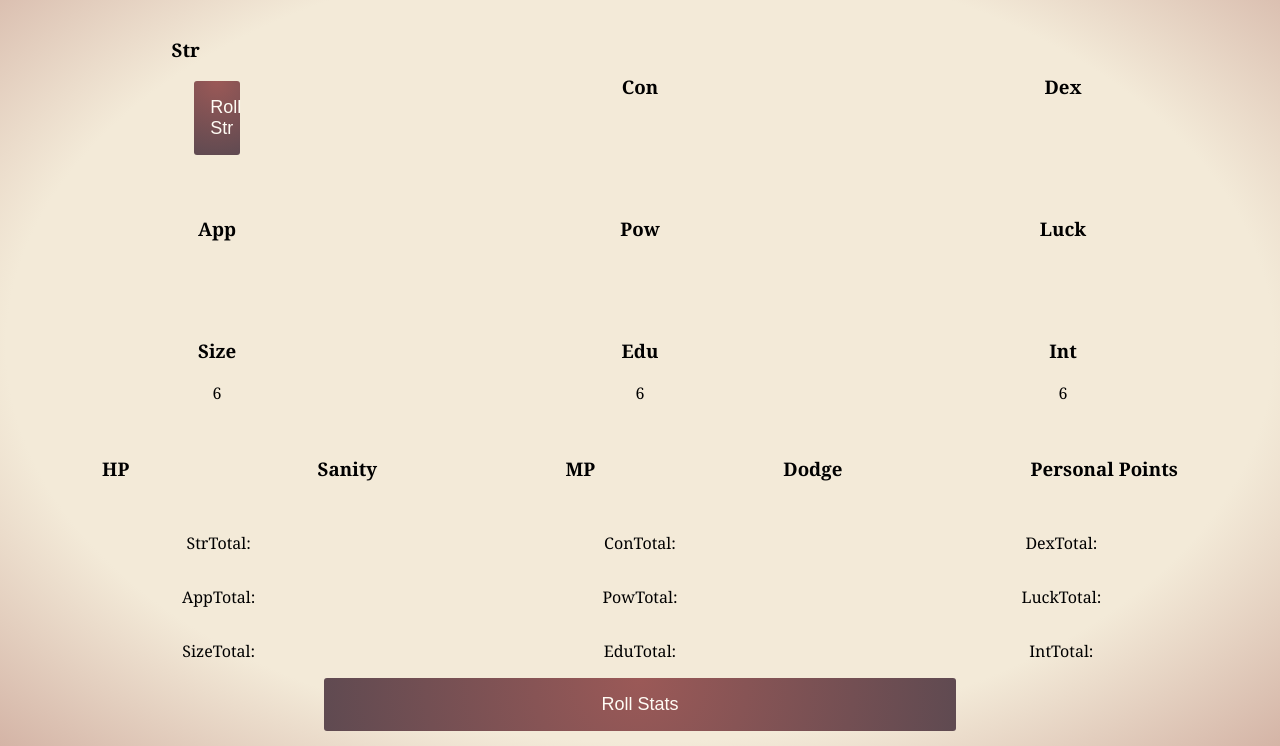
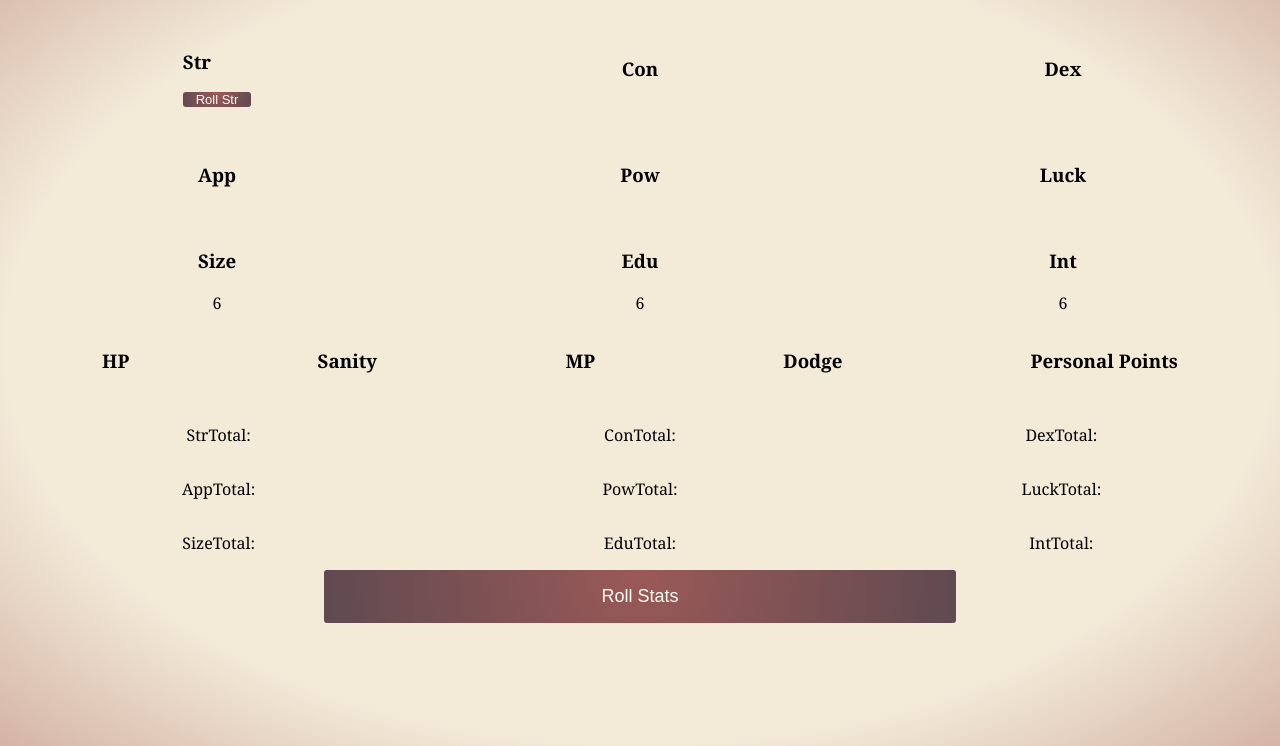
Before and after one commit to rjoska/Call-of-Cthulhu-TTRPG-Stat-Roller, a plain HTML site: page statRolling.html in a window 1280 px wide. Shown: the part 54-800 px from the top of the page. Drawn offline with Linux system fonts and the light colour scheme; a script that the page names is missing.

Commit message:
Fixed button css for indv stats

```diff
--- a/statStyle.css
+++ b/statStyle.css
@@ -20,6 +20,15 @@ button{
     border-radius: 3px;
     color:#fffcf5;
     background-image: radial-gradient(circle at top,#9b5957 , #5f4a51);
+}
+
+div button{
+    padding-left: 1em;
+    padding-right: 1em;
+    padding-top: 0;
+    padding-bottom: 0;
+    font-size:small;
+    width: 100%
 }
 
 button:hover{
```
